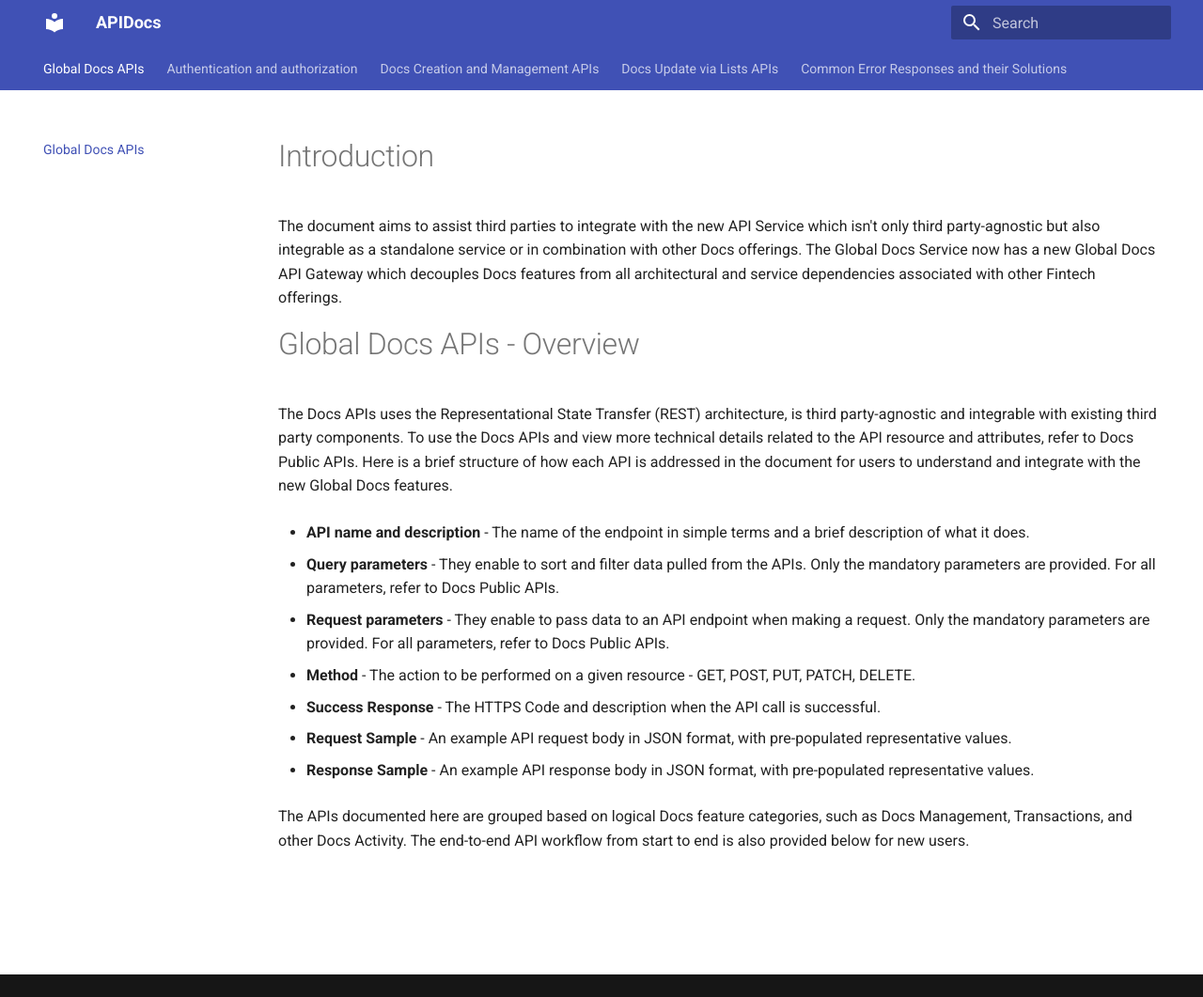
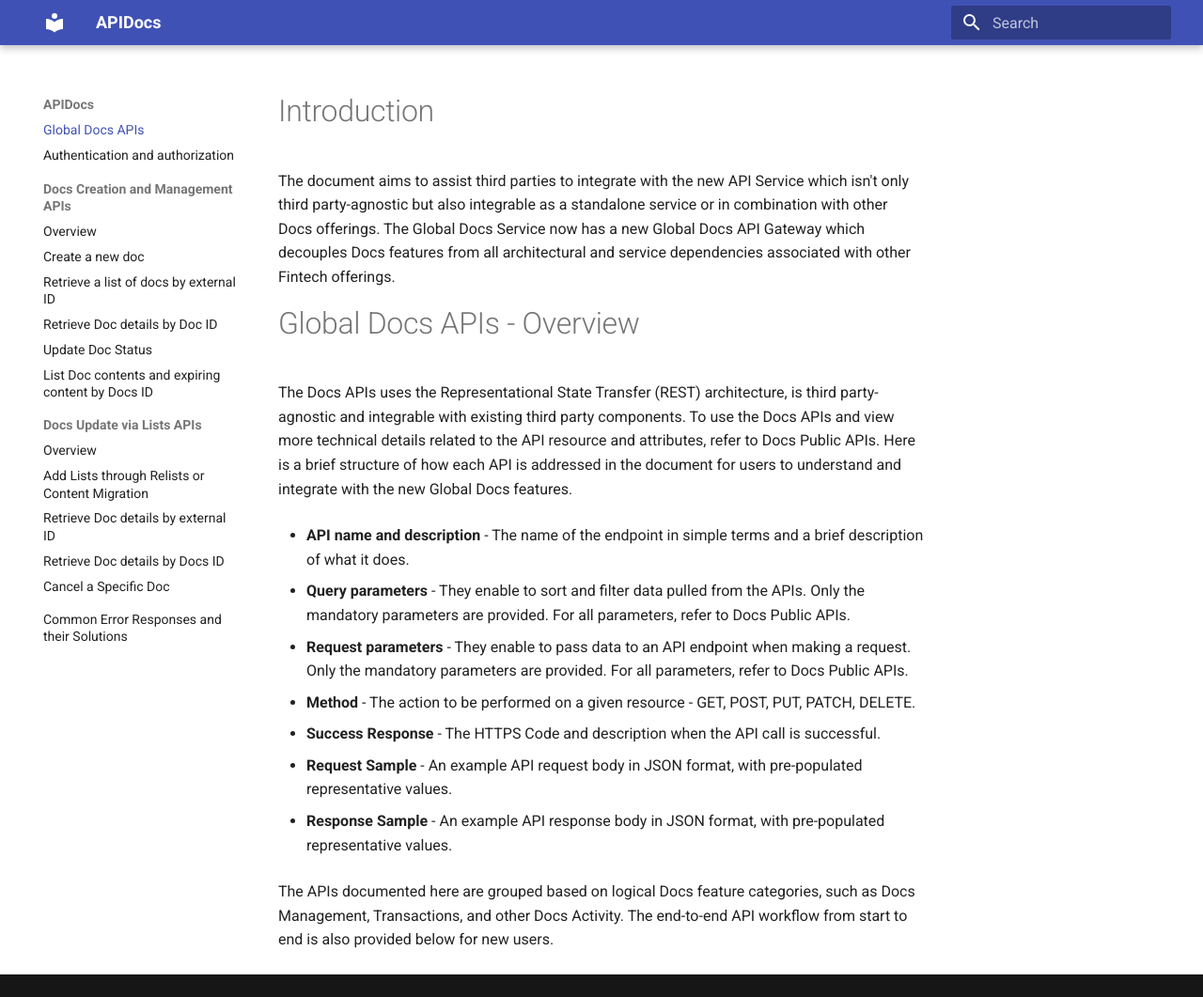
Before and after one commit to AllAboutDocs/APIDocs, an MkDocs documentation site: the page built from docs/index.md, in a window 1280 px wide and 1061 px high. Shown: the whole window at 94% size. Built offline with MkDocs 1.6.1 and Material for MkDocs 9.7.7, drawn with Linux system fonts in a browser that asks for light colours.

Commit message:
back to side navigation

```diff
--- a/mkdocs.yml
+++ b/mkdocs.yml
@@ -3,14 +3,12 @@ site_name: APIDocs
 theme:
   name: material
   features:
-    - navigation.tabs
     - navigation.sections
     - search.suggest
     - search.highlight
     - content.code.copy
     - content.code.annotate
     - content.tabs.link
-    - toc.integrate
 
 nav:
   - Global Docs APIs: index.md
```
